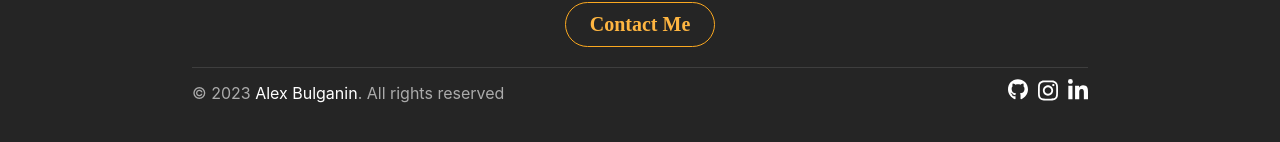
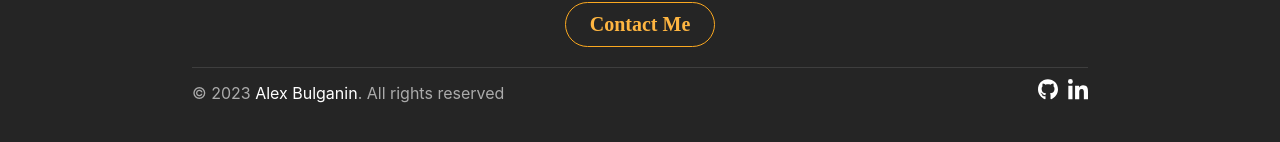
Before and after one commit to doal116/portfolio, a React (Create React App) app: page / in a window 1280 px wide. Shown: the part 3045-3187 px from the top of the page. Built offline with nearby package versions, Linux system fonts and the light colour scheme.

Commit message:
fix: removing instagram icon

```diff
--- a/src/components/footer/footer.js
+++ b/src/components/footer/footer.js
@@ -1,6 +1,5 @@
 import './footer.css';
 import github from '../svg/github.svg';
-import instagram from '../svg/instagram.svg';
 import linkedin from '../svg/linkedin.svg';
 function Footer() {
     return (
@@ -14,7 +13,6 @@ function Footer() {
                 <span className='copyright'>© {new Date().getFullYear()} <span className='brand'>Alex Bulganin</span>. All rights reserved</span>
                 <div className='socialMedia'>
                     <a href="https://github.com/doal116?tab=overview" target="__blank" ><img src={github} alt={'github logo'} /></a>
-                    <a href="https://www.instagram.com/chartam_1/" target="__blank" ><img src={instagram} alt={'instagram logo'} /></a>
                     <a href="https://www.linkedin.com/in/alex-bulganin-00740525b/" target="__blank" ><img src={linkedin} alt={'linkedin logo'} /></a>
                 </div>
             </div>
```
Also changed, not shown: src/components/svg/instagram.svg (deleted).
